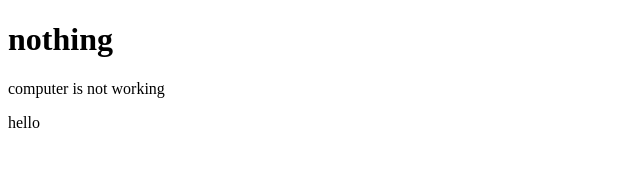
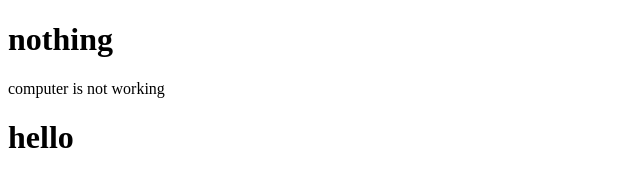
Before and after one commit to ablakulova/git, a plain HTML site: page index.html in a window 1280 px wide. Shown: the whole page, without its empty margins (0-640 px from the left). Drawn offline with Linux system fonts and the light colour scheme.

Commit message:
h1 & p added

```diff
--- a/index.html
+++ b/index.html
@@ -7,6 +7,6 @@
 <body>
     <h1>nothing</h1>
     <p>computer is not working</p>
-    <h>hello</h>
+    <h1>hello</h1>
 </body>
 </html>
```
